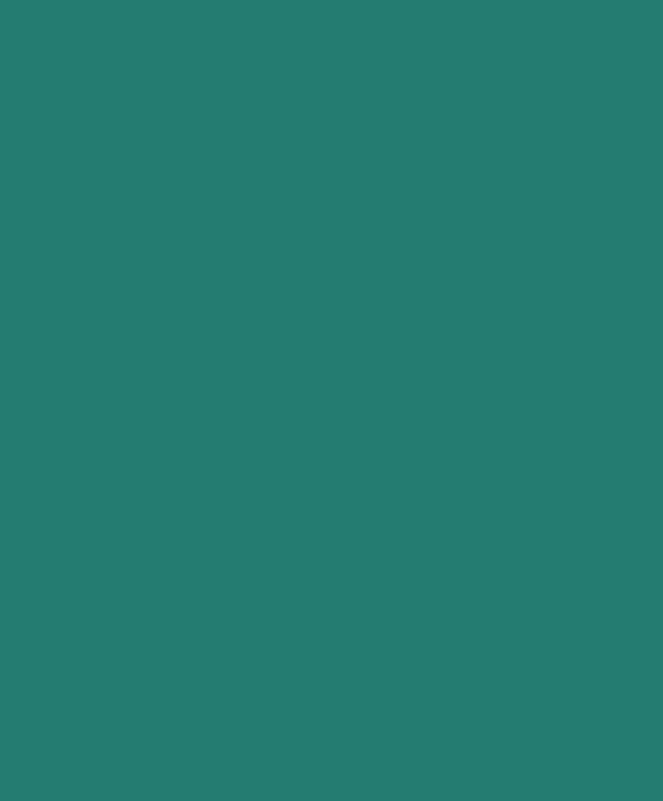
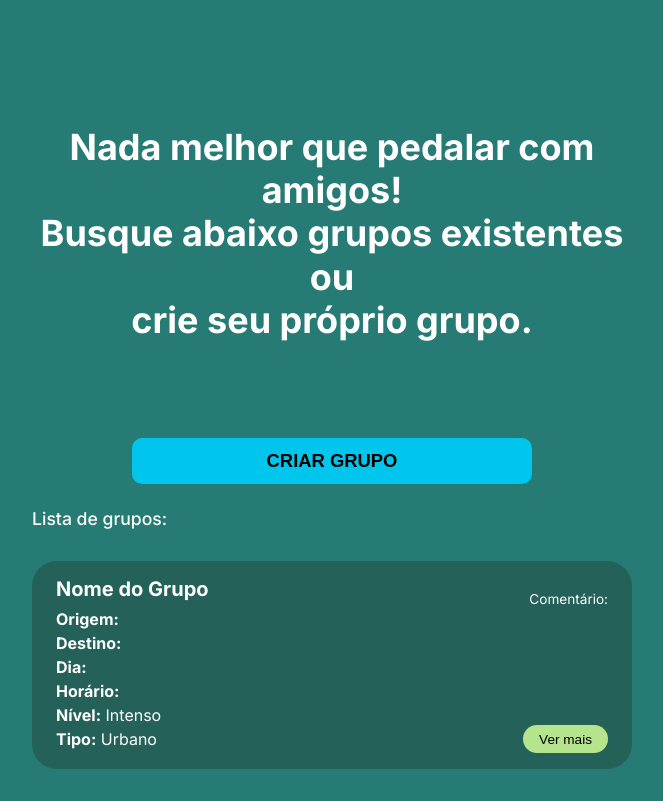
Before and after one commit to FIAP-SE/BikeSense, a React (Create React App) app: page /CriarGrupo in a window 1280 px wide. Before the commit this address had no page. Shown: the part 260-1061 px from the top of the page, without its empty margins (308-971 px from the left). Before the commit the page ends 800 px from the top, so only its background shows below. Built offline with nearby package versions, Linux system fonts and the light colour scheme.

Commit message:
adição da página de criação de grupo, junto com o logo utilizado no design do projeto

```diff
--- a/src/App.tsx
+++ b/src/App.tsx
@@ -6,6 +6,7 @@ import Rotas from "./pages/Rotas/Rotas";
 import Amigos from "./pages/Amigos/Amigos";
 import Mural from "./pages/Mural/Mural";
 import Pedalar from "./pages/Pedalar/Pedalar";
+import CriarGrupo from "./pages/Criar Grupo/CriarGrupo";
 
 export default function App() {
   return (
@@ -17,6 +18,7 @@ export default function App() {
         <Route path="/Amigos" element={<Amigos />} />
         <Route path="/Mural" element={<Mural />} />
         <Route path="/Pedalar" element={<Pedalar />} />
+        <Route path="/CriarGrupo" element={<CriarGrupo />} />
 
       </Routes>
     </Router>
--- /dev/null
+++ b/src/pages/Criar Grupo/CriarGrupo.tsx
@@ -0,0 +1,54 @@
+import React from "react";
+import "./style.css";
+import { Link } from "react-router-dom";
+import ProjectHeader from "../../components/ProjectHeader";
+import bikeSenseLogo from "../../img/bike_sense.png";
+
+const CriarGrupo: React.FC = () => {
+  return (
+    <div className="criar-grupo-container">
+      <ProjectHeader />
+      <div className="content-wrapper">
+
+        {/* Imagem do logo acima do texto */}
+        <img
+          src={bikeSenseLogo}
+          alt="Bike Sense Logo"
+          className="bike-sense-logo"
+        />
+
+        <h2 className="intro-text">
+          Nada melhor que pedalar com amigos!
+          <br />
+          Busque abaixo grupos existentes ou
+          <br />
+          crie seu próprio grupo.
+        </h2>
+
+        <Link to="/criar-novo-grupo">
+          <button className="botao-criar">CRIAR GRUPO</button>
+        </Link>
+
+        <p className="lista-title">Lista de grupos:</p>
+
+        <div className="grupo-card">
+          <div className="grupo-info">
+            <strong>Nome do Grupo</strong>
+            <p><strong>Origem:</strong></p>
+            <p><strong>Destino:</strong></p>
+            <p><strong>Dia:</strong></p>
+            <p><strong>Horário:</strong></p>
+            <p><strong>Nível:</strong> Intenso</p>
+            <p><strong>Tipo:</strong> Urbano</p>
+          </div>
+          <div className="grupo-extra">
+            <p className="comentario">Comentário: </p>
+            <button className="ver-mais">Ver mais</button>
+          </div>
+        </div>
+      </div>
+    </div>
+  );
+};
+
+export default CriarGrupo;
--- /dev/null
+++ b/src/pages/Criar Grupo/style.css
@@ -0,0 +1,109 @@
+@import url('https://fonts.googleapis.com/css2?family=Inter:ital,opsz,wght@0,14..32,100..900;1,14..32,100..900&display=swap');
+
+body {
+  font-family: 'Inter', sans-serif;
+}
+
+.bike-sense-logo {
+  width: 20rem;
+  margin: 0 auto;
+  display: block;
+  margin-bottom: 0rem;
+}
+
+.criar-grupo-container {
+  background-color: #267b74;
+  min-height: 100vh;
+  color: white;
+  font-family: 'Inter', sans-serif;
+  padding: 2rem;
+  font-weight: 400;
+  text-align: center;
+}
+
+.content-wrapper {
+  max-width: 600px;
+  margin: 0 auto;
+}
+
+.intro-text {
+  margin-top: 0.5rem;
+  margin-bottom: 5rem;
+  font-size: 2.25rem;
+  line-height: 1.2;
+}
+
+.botao-criar {
+  margin-top: 1rem;
+  padding: 0.75rem 2rem;
+  background-color: #00c6ed;
+  color: black;
+  border: none;
+  border-radius: 10px;
+  font-weight: bold;
+  font-size: 1.15rem;
+  cursor: pointer;
+  transition: background-color 0.3s ease;
+  width: 25rem;
+}
+
+.botao-criar:hover {
+  background-color: #00acc1;
+}
+
+.lista-title {
+  margin-top: 1.5rem;
+  font-size: 1.1rem;
+  font-weight: 500;
+  text-align: left;
+}
+
+.grupo-card {
+  margin-top: 2rem;
+  background-color: #246159;
+  border-radius: 25px;
+  padding: 1rem 1.5rem;
+  display: flex;
+  justify-content: space-between;
+  color: white;
+}
+
+.grupo-info {
+  text-align: left;
+}
+
+.grupo-info > strong {
+  font-size: 1.25rem;
+  display: block;
+  margin-bottom: 0.5rem;
+}
+
+.grupo-info p {
+  margin: 0.25rem 0;
+}
+
+.grupo-extra {
+  display: flex;
+  flex-direction: column;
+  justify-content: space-between;
+  align-items: flex-end;
+}
+
+.comentario {
+  font-size: 0.85rem;
+  margin-bottom: 1rem;
+}
+
+.ver-mais {
+  background-color: #B5E48C;
+  color: black;
+  border: none;
+  border-radius: 20px;
+  padding: 0.4rem 1rem;
+  cursor: pointer;
+  font-size: 0.85rem;
+}
+
+.ver-mais:hover {
+  background-color: #b2d8b2;
+}
```
Also changed, not shown: src/img/bike_sense.png (added).
